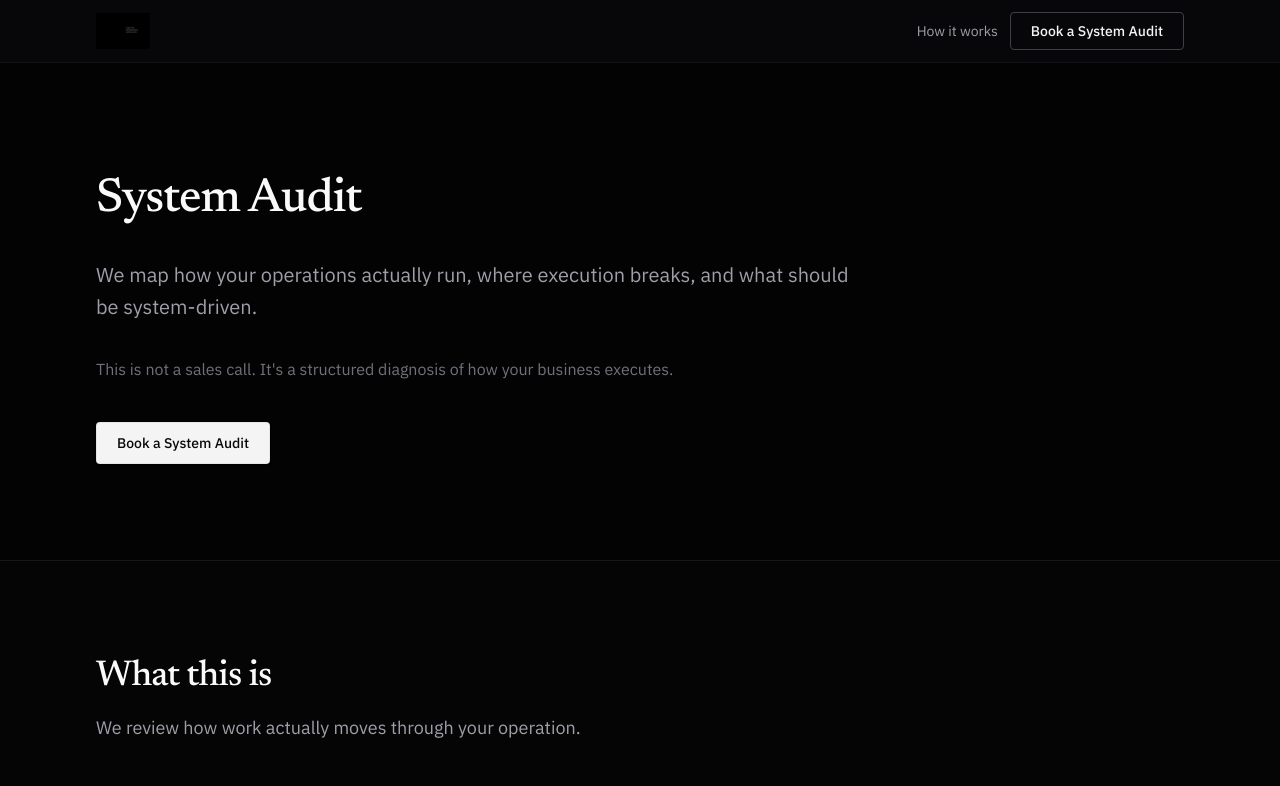
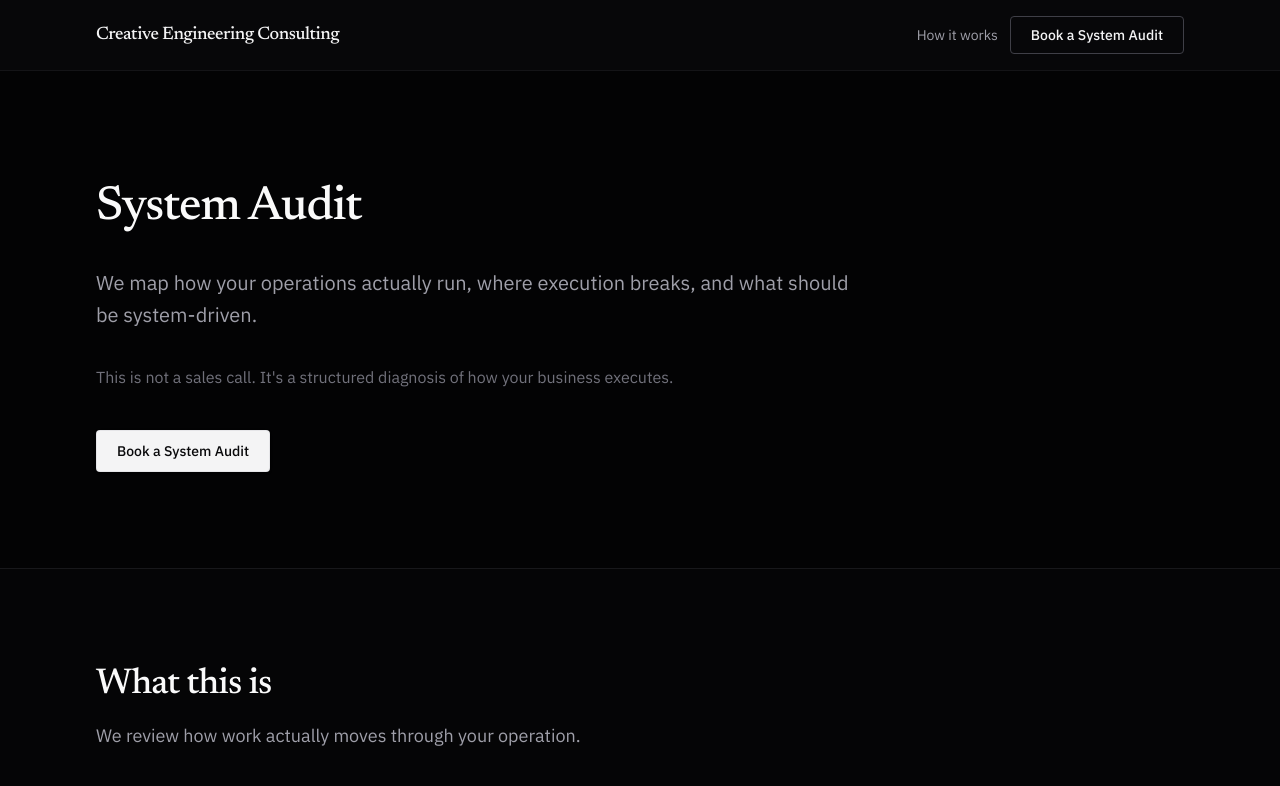
Before and after one commit to creativeengineeringdevelopment/creative-engineering-consulting, a Next.js app: page /audit in a window 1280 px wide. Shown: the top 786 px of the page. Built offline with nearby package versions, Linux system fonts and the light colour scheme; no server answers.

Commit message:
Preserve existing consultancy working changes in isolated copy

```diff
--- a/app/layout.tsx
+++ b/app/layout.tsx
@@ -29,7 +29,6 @@ export const metadata: Metadata = {
     title: SITE.name,
     description: SITE.tagline,
     type: "website",
-    images: [{ url: SITE.logoSrc, alt: SITE.name }],
   },
   twitter: {
     card: "summary_large_image",
--- a/components/SiteHeader.tsx
+++ b/components/SiteHeader.tsx
@@ -1,24 +1,16 @@
-import Image from "next/image";
 import Link from "next/link";
 import { ROUTES, SITE, buttonSecondaryClass } from "@/lib/constants";
 
 export function SiteHeader() {
   return (
     <header className="sticky top-0 z-50 border-b border-zinc-900/80 bg-zinc-950/85 backdrop-blur-md">
-      <div className="mx-auto flex max-w-6xl items-center justify-between gap-6 px-6 py-3 lg:px-8">
+      <div className="mx-auto flex max-w-6xl items-center justify-between gap-6 px-6 py-4 lg:px-8">
         <Link
           href="/"
-          aria-label={`${SITE.name}, home`}
-          className="shrink-0 opacity-95 transition hover:opacity-100"
+          className="group font-serif text-lg font-medium tracking-tight text-zinc-100"
         >
-          <Image
-            src={SITE.logoSrc}
-            alt=""
-            width={1024}
-            height={682}
-            priority
-            className="h-8 w-auto sm:h-9"
-          />
+          <span className="block sm:hidden">CEC</span>
+          <span className="hidden sm:block">{SITE.name}</span>
         </Link>
         <nav aria-label="Primary" className="flex items-center gap-3">
           <Link
--- a/lib/constants.ts
+++ b/lib/constants.ts
@@ -1,7 +1,5 @@
 export const SITE = {
   name: "Creative Engineering Consulting",
-  /** Horizontal lockup (PNG in /public). */
-  logoSrc: "/logo.png",
   tagline:
     "We structure the workflows you already have into AI-powered systems that run automatically—follow-up, routing, and decisions without manual effort.",
   url: "https://creative-engineering-consulting.vercel.app",
```
Also changed, not shown: public/logo.png (deleted), 1 other file (tests, documents, lock files or other folders).
